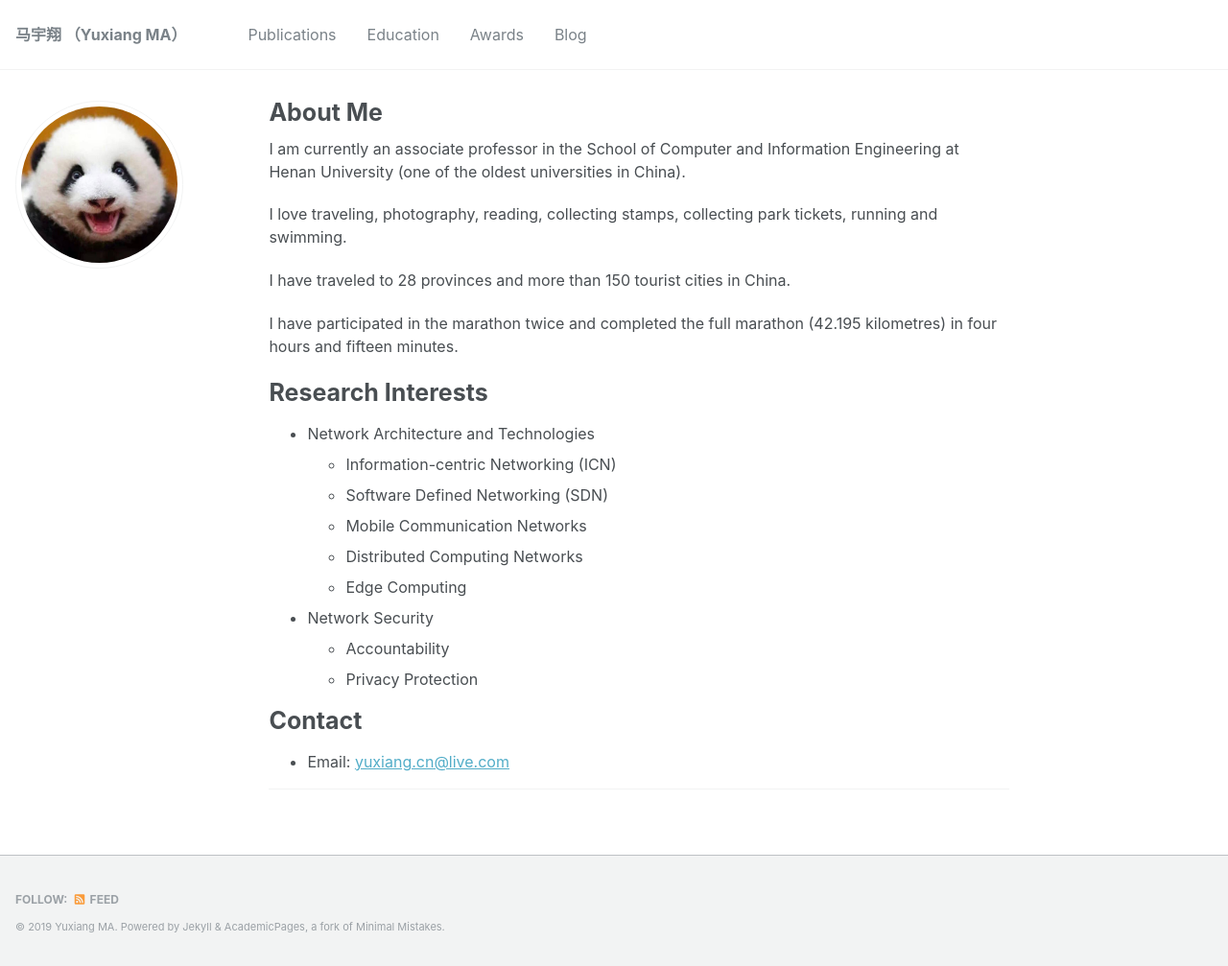
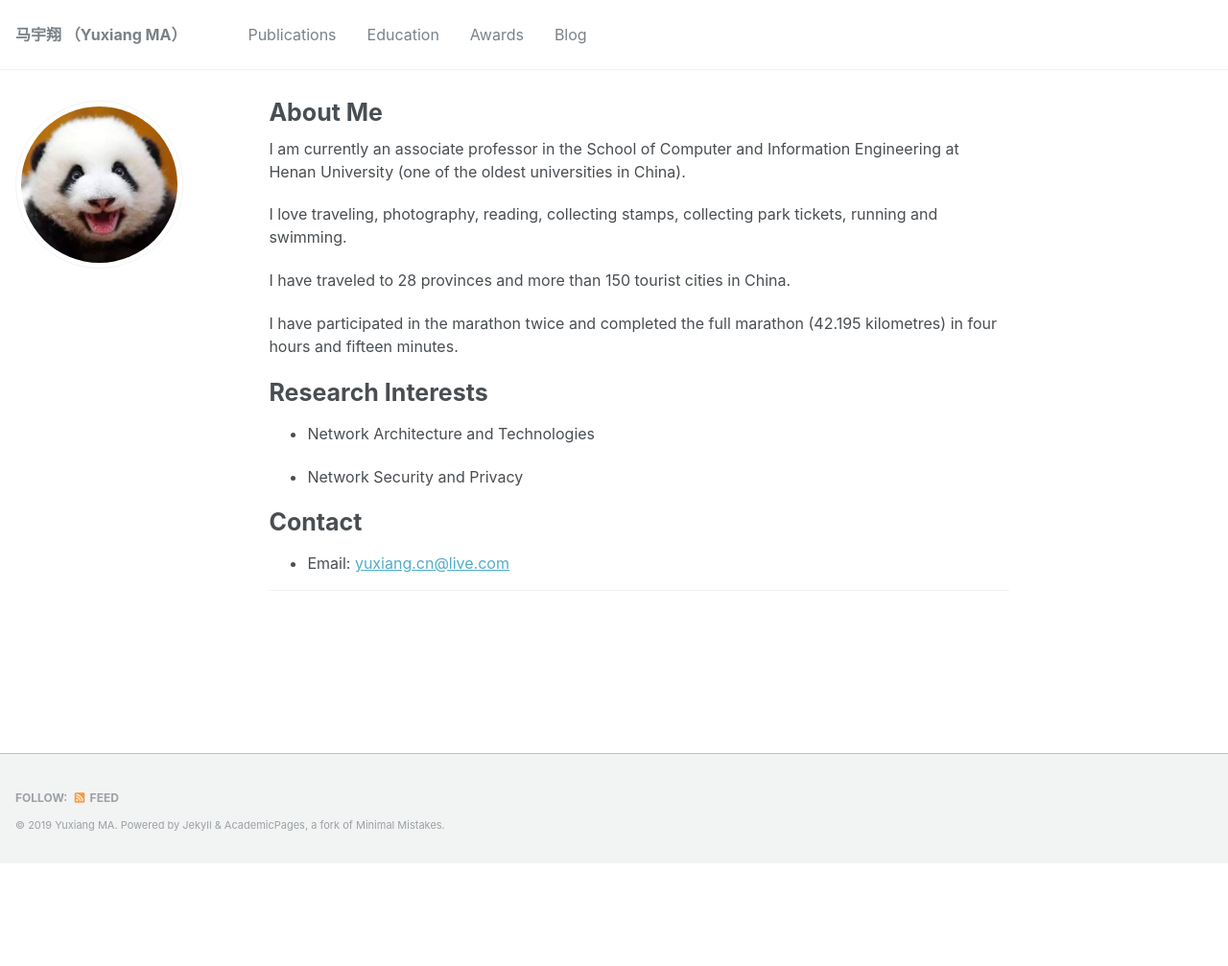
Before and after one commit to MaYuxiang/mayuxiang.github.io, a Jekyll site: the page built from _pages/about.md, in a window 1280 px wide. Shown: the whole page at 96% size. Built offline with Jekyll 4.4.1, drawn with Linux system fonts in a browser that asks for light colours; after the commit the page ends 900 px from its top, so only the background shows below that.

Commit message:
Update
Update

```diff
--- a/_pages/about.md
+++ b/_pages/about.md
@@ -21,15 +21,8 @@ Research Interests
 ======
 
 * Network Architecture and Technologies
-  * Information-centric Networking (ICN)
-  * Software Defined Networking (SDN)
-  * Mobile Communication Networks
-  * Distributed Computing Networks
-  * Edge Computing
 
-* Network Security
-  * Accountability
-  * Privacy Protection
+* Network Security and Privacy
 
 
 Contact
```
